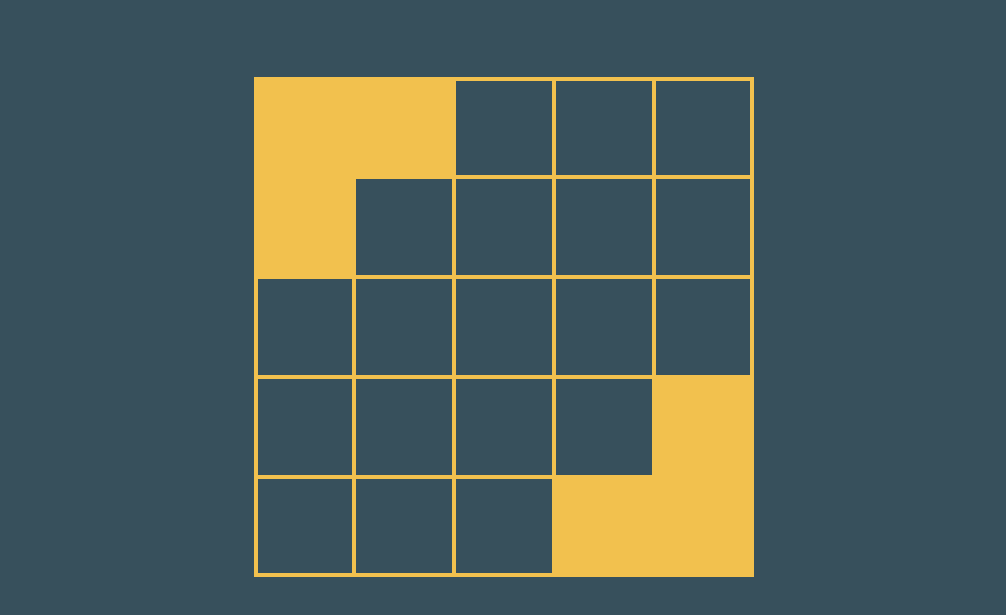
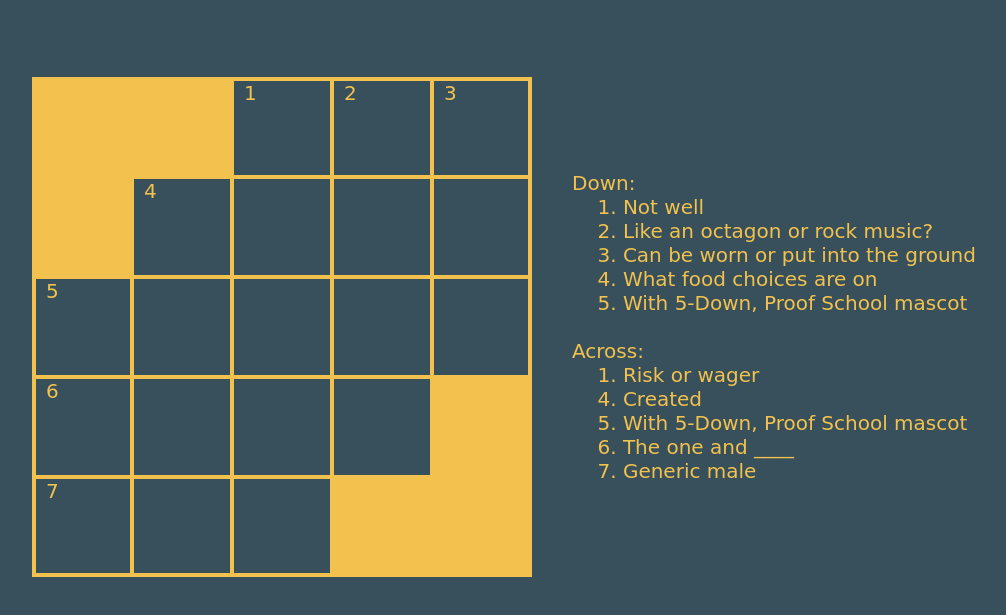
Before and after one commit to thequill-ps/mini-cross, a plain HTML site: page index.html in a window 1280 px wide. Shown: the part 159-774 px from the top of the page, without its empty margins (136-1142 px from the left). Drawn offline with Linux system fonts and the light colour scheme; a web font is replaced by a local one.

Commit message:
Add files via upload

```diff
--- a/crossword.js
+++ b/crossword.js
@@ -1,6 +1,8 @@
 let clueText = document.getElementById("clue")
 let restartBtn = document.getElementById("restartBtn")
+let clues = document.getElementById("clues")
 let boxes = Array.from(document.getElementsByClassName("box"))
+let nums = Array.from(document.getElementsByClassName("num"))
 
 row = 2
 col = 2
@@ -23,23 +25,34 @@ across = ["1A: Risk or wager",
     "7A: Generic male"
 ]
 
+text = (
+"Down:\n\
+    1. Not well\n\
+    2. Like an octagon or rock music?\n\
+    3. Can be worn or put into the ground\n\
+    4. What food choices are on\n\
+    5. With 5-Down, Proof School mascot\n\n\
+Across:\n\
+    1. Risk or wager\n\
+    4. Created\n\
+    5. With 5-Down, Proof School mascot\n\
+    6. The one and ____\n\
+    7. Generic male\n"
+)
+
 solution = "BETMADEHEDGEONLYGUY"
 
 const startGame = () => {
-    boxes.forEach(box => box.addEventListener("click", boxClicked))
+    for (let i = 0; i < 25; i++) {
+        boxes[i].addEventListener("click", function() {select(i)})
+    }
     document.addEventListener("keydown", input)
-    restartBtn.addEventListener('click', restart)
+    restartBtn.addEventListener("click", restart)
+    clues.textContent = text
 }
 
 function index(row, col) {
     return row * 5 + col
-}
-
-function boxClicked(e) {
-    const id = e.target.id
-    if (id != "X") {
-        select(parseInt(id))
-    }
 }
 
 function select(i) {
@@ -124,8 +137,8 @@ function input(e) {
 
 function write(letter) {
     var b = boxes[index(row, col)]
-    var nq = b.textContent
-    b.textContent = letter
+    var nq = b.firstChild.textContent
+    b.firstChild.textContent = letter
 
     var [r, c] = next()
     var i = index(r, c)
@@ -137,13 +150,13 @@ function write(letter) {
 
 function del() {
     var b = boxes[index(row, col)]
-    if (b.textContent != "") {
-        b.textContent = ""
+    if (b.firstChild.textContent != "") {
+        b.firstChild.textContent = ""
     } else {
         var [r, c] = prev()
         var i = index(r, c)
         if (r >= 0 && r < 5 && c >= 0 && c < 5 && boxes[i].id != "X") {
-            boxes[i].textContent = ""
+            boxes[i].firstChild.textContent = ""
             select(i)
         }
     }
@@ -151,17 +164,17 @@ function del() {
 
 function restart() {
     for (const b of boxes) {
-        b.textContent = ""
+        b.firstChild.textContent = ""
     }
 }
 
 function check_solve(nq) {
     var s = ""
     for (const b of boxes) {
-        if (b.id != "X" && b.textContent == "") {
+        if (b.id != "X" && b.firstChild.textContent == "") {
             return
         } else {
-            s += b.textContent
+            s += b.firstChild.textContent
         }
     }
 
--- a/index.html
+++ b/index.html
@@ -16,32 +16,39 @@
         <button id="restartBtn">Reset</button>
         <h2 id="clue"></h2>
 
-        <div id="gameboard">
-            <div class="box" id="X"></div>
-            <div class="box" id="X"></div>
-            <div class="box" id="2"></div>
-            <div class="box" id="3"></div>
-            <div class="box" id="4"></div>
-            <div class="box" id="X"></div>
-            <div class="box" id="6"></div>
-            <div class="box" id="7"></div>
-            <div class="box" id="8"></div>
-            <div class="box" id="9"></div>
-            <div class="box" id="10"></div>
-            <div class="box" id="11"></div>
-            <div class="box" id="12"></div>
-            <div class="box" id="13"></div>
-            <div class="box" id="14"></div>
-            <div class="box" id="15"></div>
-            <div class="box" id="16"></div>
-            <div class="box" id="17"></div>
-            <div class="box" id="18"></div>
-            <div class="box" id="X"></div>
-            <div class="box" id="20"></div>
-            <div class="box" id="21"></div>
-            <div class="box" id="22"></div>
-            <div class="box" id="X"></div>
-            <div class="box" id="X"></div>
+        <div class="game">
+            <div id="gameboard">
+                <div class="box" id="X"><div class="text"></div></div>
+                <div class="box" id="X"><div class="text"></div></div>
+                <div class="box" id="2"><div class="text"></div><div class="num">1</div></div>
+                <div class="box" id="3"><div class="text"></div><div class="num">2</div></div>
+                <div class="box" id="4"><div class="text"></div><div class="num">3</div></div>
+
+                <div class="box" id="X"><div class="text"></div></div>
+                <div class="box" id="6"><div class="text"></div><div class="num">4</div></div>
+                <div class="box" id="7"><div class="text"></div></div>
+                <div class="box" id="8"><div class="text"></div></div>
+                <div class="box" id="9"><div class="text"></div></div>
+
+                <div class="box" id="10"><div class="text"></div><div class="num">5</div></div>
+                <div class="box" id="11"><div class="text"></div></div>
+                <div class="box" id="12"><div class="text"></div></div>
+                <div class="box" id="13"><div class="text"></div></div>
+                <div class="box" id="14"><div class="text"></div></div>
+
+                <div class="box" id="15"><div class="text"></div><div class="num">6</div></div>
+                <div class="box" id="16"><div class="text"></div></div>
+                <div class="box" id="17"><div class="text"></div></div>
+                <div class="box" id="18"><div class="text"></div></div>
+                <div class="box" id="X"><div class="text"></div></div>
+
+                <div class="box" id="20"><div class="text"></div><div class="num">7</div></div>
+                <div class="box" id="21"><div class="text"></div></div>
+                <div class="box" id="22"><div class="text"></div></div>
+                <div class="box" id="X"><div class="text"></div></div>
+                <div class="box" id="X"><div class="text"></div></div>
+            </div>
+            <div id="clues"></div>
         </div>
     </div>
 
--- a/style.css
+++ b/style.css
@@ -34,25 +34,27 @@ h2 {
     background-color: #37505C;
 }
 
+.game {
+    display: flex;
+    justify-content: center;
+    align-items: center;
+    margin-top: 40px;
+    gap: 40px;
+}
+
 #gameboard {
     width: 500px;
     display: flex;
     flex-wrap: wrap;
-    margin-top: 40px;
 }
 
 .box {
     height: 100px;
     width: 100px;
-    display: flex;
-    align-items: center;
-    justify-content: center;
+    display: grid;
+    padding: 0px 10px;
     color: var(--orange);
-    font-size: 75px;
-    border-right: 2px solid;
-    border-left: 2px solid;
-    border-top: 2px solid;
-    border-bottom: 2px solid;
+    border: 2px solid;
 }
 
 .box:nth-child(5n) {
@@ -72,6 +74,24 @@ h2 {
     background: var(--orange)
 }
 
+#clues {
+    font-size: 20px;
+    white-space: pre-wrap;
+}
+
+.num {
+    grid-row: 1;
+    grid-column: 1;
+    font-size: 20px;
+}
+
+.text {
+    grid-row: 1;
+    grid-column: 1;
+    font-size: 75px;
+    place-self: center;
+}
+
 button {
     padding: 10px 20px;
     border-radius: 10px;
```
